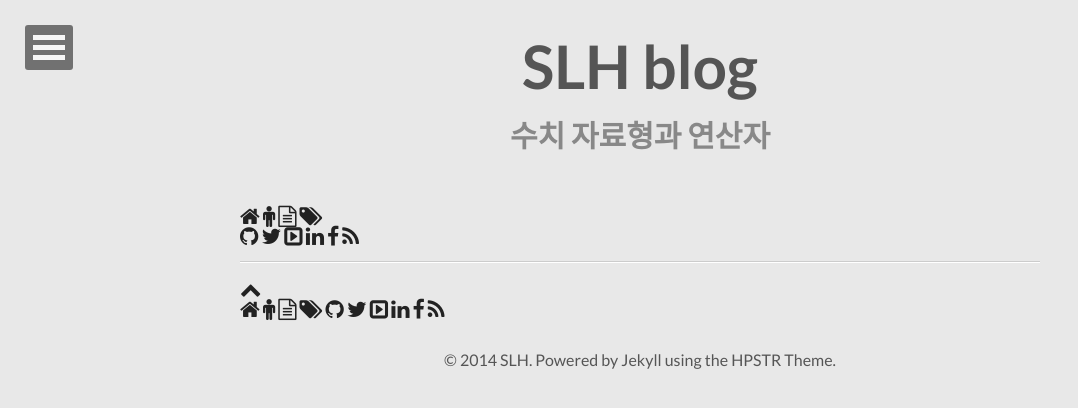
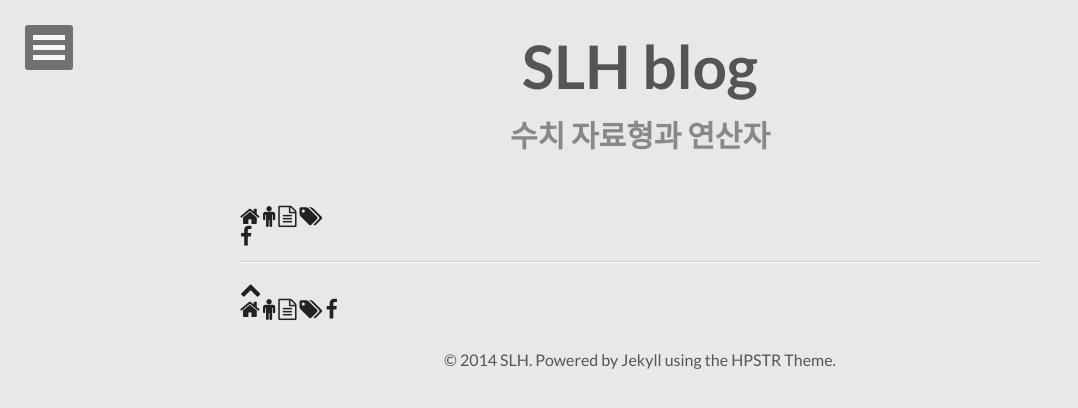
Before and after one commit to geoncheollee/geonblog, a Jekyll site: the page built from lecture_3.html, in a window 1280 px wide. Shown: the top 408 px of the page, without its empty margins (0-1078 px from the left). Built offline with Jekyll 4.4.1, drawn with Linux system fonts in a browser that asks for light colours; nearby versions of some CDN libraries; comment, search, counter and statistics services are not loaded.

Commit message:
Update lecture_3.html

```diff
--- a/lecture_3.html
+++ b/lecture_3.html
@@ -19,12 +19,7 @@ description: "수치 자료형과 연산자 소개 및 예제"
 				<a href="/tags/" title="tags"><i class="fa fa-tags fa-lg"></i></a>
 			</div>
 			<div class="pure-u-1 pure-u-md-1-2 text-right">
-				<a href="https://github.com/lacti" title="github" rel="nofollow"><i class="fa fa-github fa-lg"></i></a>
-				<a href="https://twitter.com/lacti" title="twitter" rel="nofollow"><i class="fa fa-twitter fa-lg"></i></a>
-				<a href="http://www.slideshare.net/lactrious/presentations" title="slideshare" rel="nofollow"><i class="fa fa-toggle-right fa-lg"></i></a>
-				<a href="http://www.linkedin.com/pub/jaeyoung-choi/99/243/861" title="linkedin" rel="nofollow"><i class="fa fa-linkedin fa-lg"></i></a>
 				<a href="https://www.facebook.com/wanpyo90" title="facebook" rel="nofollow"><i class="fa fa-facebook fa-lg"></i></a>
-				<a href="/atom.xml" title="atom" rel="nofollow"><i class="fa fa-rss fa-lg"></i></a>
 			</div>
 		</div>
 	</div>
@@ -65,12 +60,7 @@ description: "수치 자료형과 연산자 소개 및 예제"
 					<a href="/about/" title="about"><i class="fa fa-male fa-lg"></i></a>
 					<a href="/archives/" title="archives"><i class="fa fa-file-text-o fa-lg"></i></a>
 					<a href="/tags/" title="tags"><i class="fa fa-tags fa-lg"></i></a>
-					<a href="https://github.com/lacti" title="github" rel="nofollow"><i class="fa fa-github fa-lg"></i></a>
-					<a href="https://twitter.com/lacti" title="twitter" rel="nofollow"><i class="fa fa-twitter fa-lg"></i></a>
-					<a href="http://www.slideshare.net/lactrious/presentations" title="slideshare" rel="nofollow"><i class="fa fa-toggle-right fa-lg"></i></a>
-					<a href="http://www.linkedin.com/pub/jaeyoung-choi/99/243/861" title="linkedin" rel="nofollow"><i class="fa fa-linkedin fa-lg"></i></a>
 					<a href="https://www.facebook.com/wanpyo90" title="facebook" rel="nofollow"><i class="fa fa-facebook fa-lg"></i></a>
-					<a href="/atom.xml" title="atom"><i class="fa fa-rss fa-lg"></i></a>
 				</div>
 			</div>
 			<p class="text-right">
```
